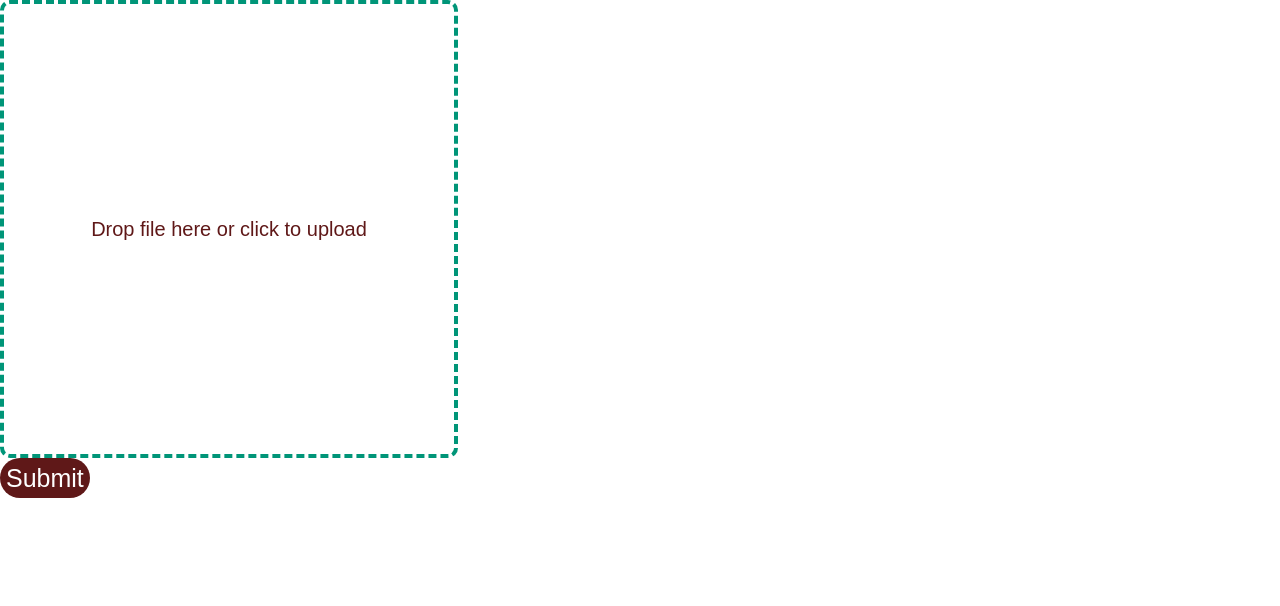
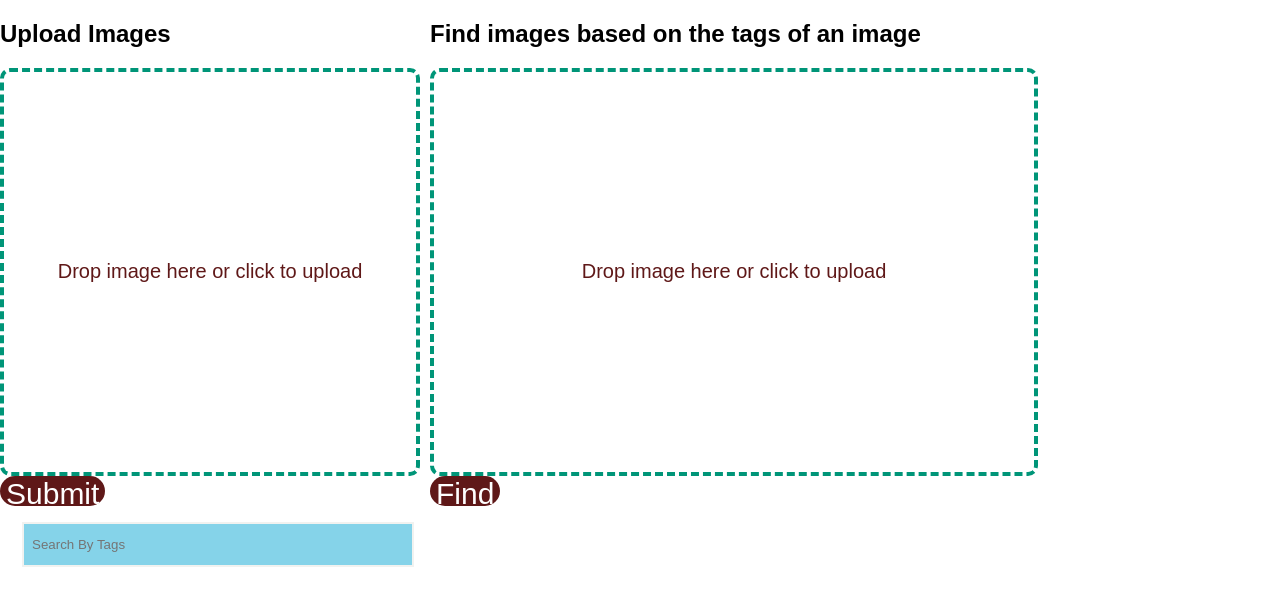
Before and after one commit to YanZhangBeef/Cloud-computing-and-security, a plain HTML site: page front_end/Dashboard.html in a window 1280 px wide. Drawn offline with Linux system fonts and the light colour scheme.

Commit message:
add search

```diff
--- a/front_end/Dashboard.html
+++ b/front_end/Dashboard.html
@@ -1,19 +1,43 @@
 <!DOCTYPE html>
-
+<html lang="en">
 <head>
-  <title>Drag and Drop File Upload</title>
+  <title>Dashboard</title>
   <meta name="viewport" content="width=device-width, initial-scale=1.0">
   <meta charset="utf-8">
-
+  <link rel="stylesheet"
+  href="https://cdnjs.cloudflare.com/ajax/libs/font-awesome/6.1.1/css/all.min.css">
   <link rel="stylesheet" href="styled.css">
 </head>
 
 <body>
+  <div class="box1">
+    <h2>Upload Images</h2>
   <div class="drop-zone">
-    <span class="drop-zone__prompt">Drop file here or click to upload</span>
+    <span class="drop-zone__prompt">Drop image here or click to upload</span>
     <input type="file" name="myFile" class="drop-zone__input">
+  </div>
+  <button type="submit">Submit</button>
+</div>
+  <div class="box3">
+    <div class="container">
+        <input
+        class="searchbar"
+        type="text"
+        placeholder="Search By Tags"/>
+        <div class="search-results">
+        </div>
+    </div>
+  </div>
+    <div class="box2">
+      <h2>Find images based on the tags of an image</h2>
+    <div class="drop-zone">
+      <span class="drop-zone__prompt">Drop image here or click to upload</span>
+      <input type="file" name="myFile" class="drop-zone__input">
+    </div>
+    <button type="submit">Find</button>
+  </div>
 
-  </div>
-    <button type="submit">Submit</button>
     <script src="Dashboard.js"></script>
+    <script src="search.js"></script>
 </body>
+</html>
--- /dev/null
+++ b/front_end/Search.js
@@ -0,0 +1,53 @@
+const database=[
+  {
+      name:"f",
+      p: "20",
+  },
+  {
+      name:"ac",
+      p: "23",
+  },
+  {
+      name:"sv",
+      p: "21",
+  },
+  {
+      name:"a",
+      p: "23553",
+  },
+  {
+      name:"app",
+      p: "123",
+  },
+];
+
+function selectElement(selector){
+  return document.querySelector(selector);
+
+}
+function clearResults(){
+  selectElement('.search-results').innerHTML = "";
+}
+
+function getResults(){
+  const search = selectElement('.searchbar').value;
+
+  clearResults();
+  if(search.length>0){
+      for (let i=0; i< database.length; i++){
+          if(
+              database[i].name.toLocaleLowerCase().includes(search.toLocaleLowerCase())
+              ){
+                selectElement('.search-results').innerHTML += `
+                <div class = "search-results-item">
+                    <span class = "search-item">${database[i].name}</span>
+                    <span class = "search-item">${database[i].p}</span>
+                </div>
+                `
+          }
+    }
+  }
+
+}
+
+selectElement('.searchbar').addEventListener('keyup', getResults);
--- a/front_end/styled.css
+++ b/front_end/styled.css
@@ -6,10 +6,30 @@ body{
     background-size: cover;
     background-position: center;
     font-family: sans-serif;
+    display: grid;
+    grid-template-columns: 1fr 1fr 1fr;
+    grid-template-rows: 100px 100px;
+    grid-gap: 10px;
+
+
 }
+.box1 {
+  grid-column: 1 ;
+  grid-row: 1 / 3;
+}
+.box2{
+  grid-column: 2 / 4;
+  grid-row: 1 /3;
+  }
+  .box3 {
+    grid-row: 31;
+    grid-column:  1;
+}
+
 .drop-zone {
-    max-width: 400px;
-    height: 400px;
+
+    max-width: 550px;
+    height: 350px;
     padding: 25px;
     display: flex;
     align-items: center;
@@ -54,12 +74,36 @@ body{
     font-size: 14px;
     text-align: center;
   }
+  .container{
+    max-width: 120rem;
+    margin: 0 auto;
+    padding: 1.5rem;
+    text-align: center;
+    grid-row: 2;
+    grid-column: 3;
+
+  }
+  .searchbar-label{
+    display: block;
+    margin: 10rem 0 2.5rem;
+  }
+  input[type = "text"]{
+    width: 100%;
+    padding: 0.8rem 0.5rem;
+    background-color: rgb(133, 211, 233);
+    border: none;
+    outline: 2px solid rgba(234, 236, 233, 0.667);
+    color: rgb(16, 16, 16);
+  }
+
 button{
+    grid-row: 12;
+    grid-column: 1;
     border: none;
     outline: none;
-    height: 40px;
+    height: 30px;
     background: #5f1818;
     color: #fff;
-    font-size: 25px;
+    font-size: 30px;
     border-radius: 20px;
 }
```
Also changed, not shown: front_end/1.jpg (added), front_end/2.jpg (added), front_end/3.jpg (added), front_end/Dashboard.js (line endings or trailing spaces).
